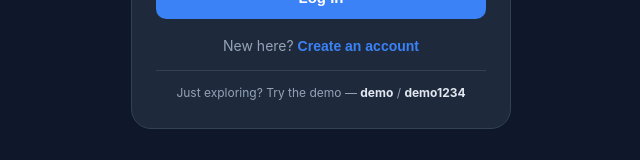
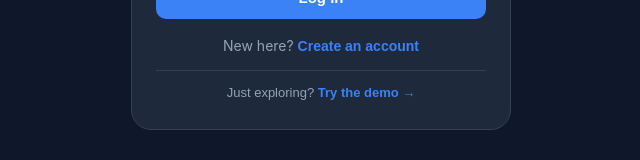
Before and after one commit to miss-roy/JobTracker, a React (Vite) app in the folder frontend/: page / in a window 1280 px wide. Shown: the part 485-645 px from the top of the page, without its empty margins (319-959 px from the left). Built offline with nearby package versions, Linux system fonts and the light colour scheme; no server answers; the HTML template or start-up script is replaced by a standard one.

Commit message:
feat(web): make demo hint a one-click login button

```diff
--- a/frontend/src/components/Login.tsx
+++ b/frontend/src/components/Login.tsx
@@ -23,6 +23,19 @@ export function Login({ onAuth }: Props) {
       onAuth(res.username)
     } catch (err) {
       setError(err instanceof Error ? err.message : 'Something went wrong')
+      setBusy(false)
+    }
+  }
+
+  // One-click demo login — no typing required.
+  const demoLogin = async () => {
+    setBusy(true)
+    setError(null)
+    try {
+      const res = await auth.login('demo', 'demo1234')
+      onAuth(res.username)
+    } catch (err) {
+      setError(err instanceof Error ? err.message : 'Demo login failed')
       setBusy(false)
     }
   }
@@ -78,9 +91,9 @@ export function Login({ onAuth }: Props) {
           </button>
         </p>
 
-        <p className="auth-demo">
-          Just exploring? Try the demo — <strong>demo</strong> / <strong>demo1234</strong>
-        </p>
+        <button type="button" className="auth-demo-btn" onClick={demoLogin} disabled={busy}>
+          Just exploring? <strong>Try the demo →</strong>
+        </button>
       </div>
     </div>
   )
--- a/frontend/src/index.css
+++ b/frontend/src/index.css
@@ -79,11 +79,22 @@ body {
   background: none; border: none; color: var(--accent);
   font-weight: 600; cursor: pointer; font-size: 14px; padding: 0;
 }
-.auth-demo {
-  text-align: center; color: var(--muted); font-size: 12px;
-  margin: 16px 0 0; padding-top: 14px; border-top: 1px solid var(--line);
+.auth-demo-btn {
+  display: block;
+  width: 100%;
+  text-align: center;
+  color: var(--muted);
+  font-size: 13px;
+  margin: 16px 0 0;
+  padding-top: 14px;
+  border: none;
+  border-top: 1px solid var(--line);
+  background: none;
+  cursor: pointer;
 }
-.auth-demo strong { color: var(--text); }
+.auth-demo-btn strong { color: var(--accent); font-weight: 600; }
+.auth-demo-btn:hover strong { text-decoration: underline; }
+.auth-demo-btn:disabled { opacity: 0.6; cursor: default; }
 
 .card {
   background: var(--card);
```
